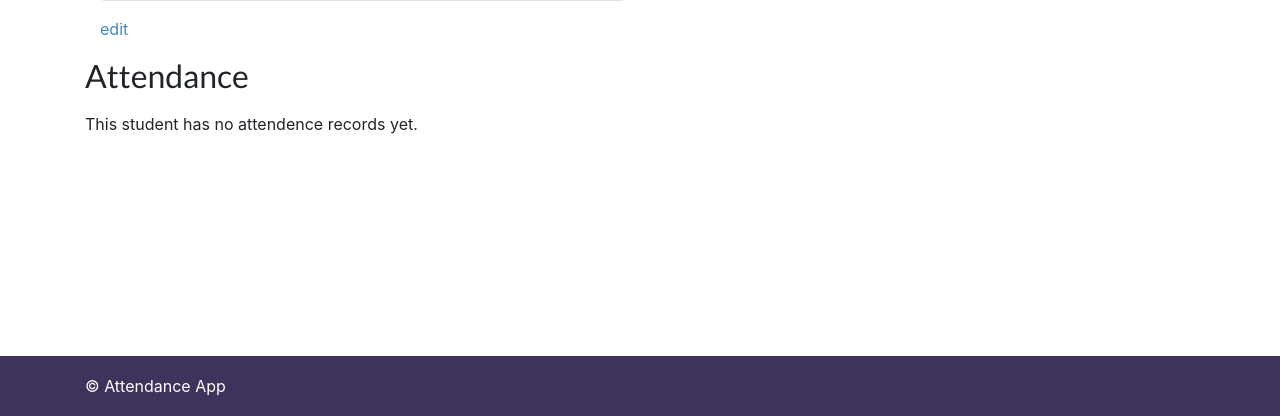
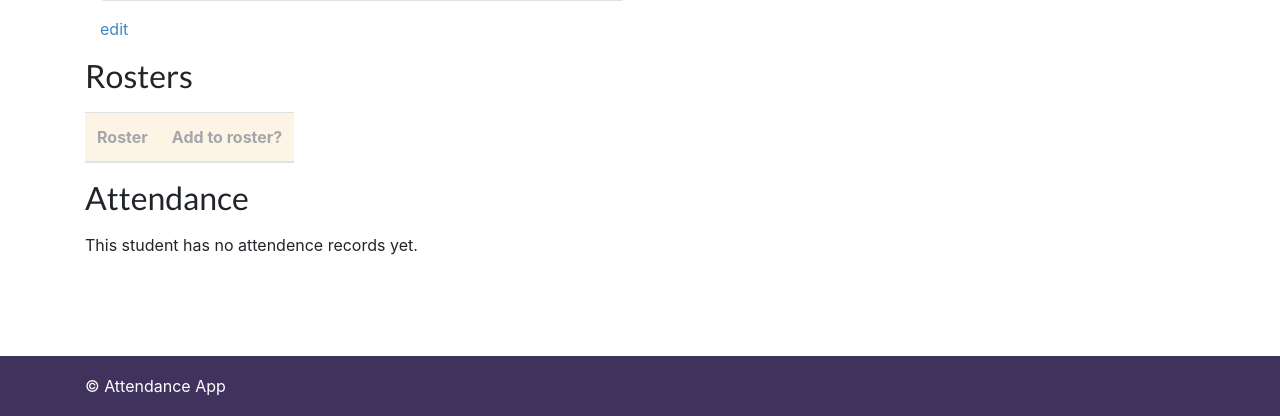
Before and after one commit to jjames1011/attendenceapp, a Flask app: page /student_profile?student_id=1 in a window 1280 px wide. Shown: the part 384-800 px from the top of the page. Run offline with Flask 2, Linux system fonts and the light colour scheme; the visitor is signed in with stand-in values (Sample User, id 1); data comes from the database, SQL or seed files in the repository; data that the repository does not hold is empty; some libraries are stand-ins or nearby versions.

Commit message:
close #112

```diff
--- a/main.py
+++ b/main.py
@@ -142,7 +142,8 @@ def update_student():
     if request.method == 'GET':
         student_id = request.args.get('student_id')
         student = Student.query.filter_by(id=student_id).first()
-        return render_template('edit_profile.html', title='update student', student=student)
+        rosters = Roster.query.all()
+        return render_template('edit_profile.html', title='update student', student=student, rosters=rosters)
     else:
         student_id = request.args.get('student_id')
         new_notes = request.form['notes']
@@ -152,6 +153,11 @@ def update_student():
         student.last_name = request.form['last_name']
         student.notes = new_notes
         student.phone = new_phone
+
+        roster_ids = [int(id) for id in request.form.getlist('rosters')]
+        rosters = Roster.query.filter(Roster.id.in_(roster_ids)).all()
+        student.rosters = rosters
+
         db.session.commit()
         return redirect('/student_profile?student_id=' + str(student_id))
 
@@ -226,7 +232,8 @@ def single_student():
         errorMSG = 'There is no student in the database with that id'
         return render_template('student_profile.html', errorMSG=errorMSG, title='Student not found')
     title = student.last_name + ', ' + student.first_name
-    return render_template('student_profile.html', student=student, title=title)
+    rosters = Roster.query.all()
+    return render_template('student_profile.html', student=student, title=title, rosters=rosters)
 
 @app.route('/add_student_to_roster', methods=['POST', 'GET'])
 def add_student_to_roster():
--- a/templates/add_student.html
+++ b/templates/add_student.html
@@ -20,7 +20,7 @@
         <textarea name="notes" rows="10" columns="30" style="resize:auto"></textarea><br>
     </div>
 
-    <table class="table table-striped">
+    <table class="table table-striped attendance-table table-responsive">
         <thead class="thead-light">
           <tr>
             <th>Roster</th>
--- a/templates/student_profile.html
+++ b/templates/student_profile.html
@@ -9,6 +9,30 @@
         <p>edit</p>
     </a>
 </div>
+
+<h2>Rosters</h2>
+<table class="table table-striped attendance-table table-responsive">
+    <thead class="thead-light">
+      <tr>
+        <th>Roster</th>
+        <th>Add to roster?</th>
+      </tr>
+    </thead>
+    <tbody>
+      {% for roster in rosters %}
+      <tr>
+        <div class="form-check form-check-inline">
+          <td class="td-add-space"><a href='/single_roster?roster_id={{roster.id}}'>{{roster.course_name}}</a></td>
+        </div>
+        <td class="align-middle">
+          <div class="form-check form-check-inline">
+            <input type='checkbox' name='rosters' value='{{roster.id}}'  {% if roster in student.rosters %}checked{% endif %} disabled/>
+          </div>
+        </td>
+      </tr>
+      {% endfor %}
+    </tbody>
+  </table>
 
 <h2>Attendance</h2>
 
```
Also changed, not shown: templates/edit_profile.html (+24 -0 lines).
